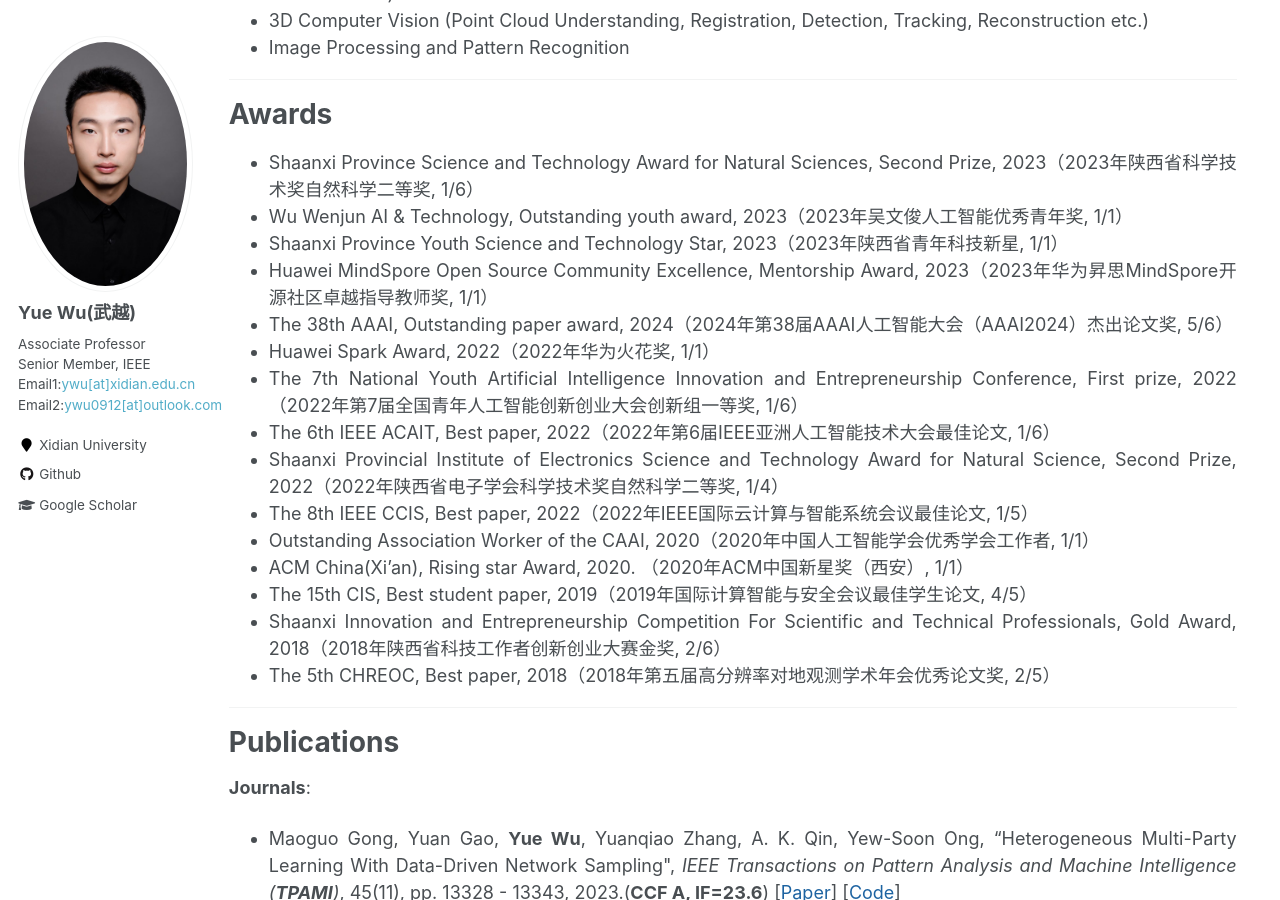
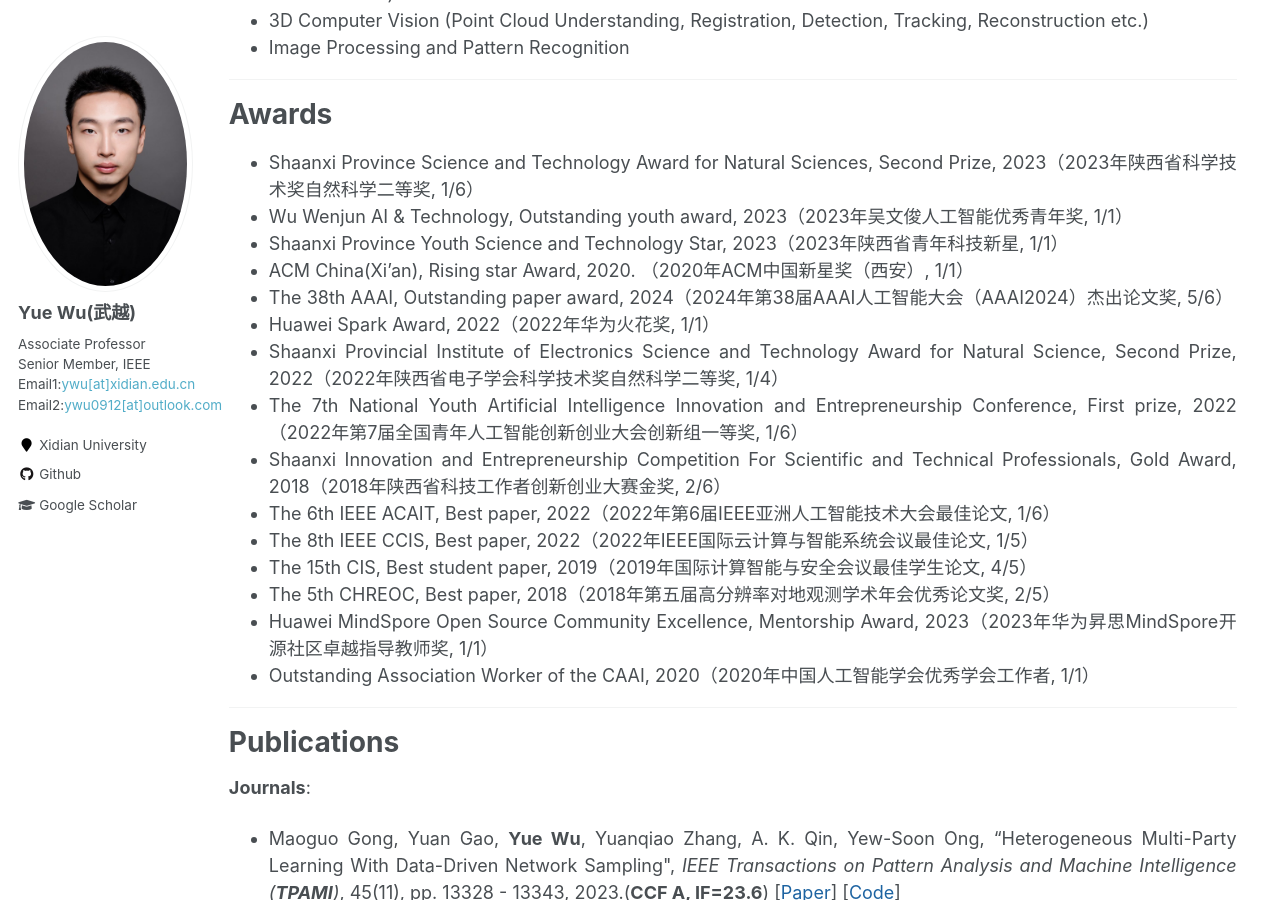
Before and after one commit to ywuchina/ywuchina.github.io, a Jekyll site: the page built from _pages/home.md, in a window 1280 px wide and 900 px high, scrolled down 1957 px. Built offline with Jekyll 4.4.1, drawn with Linux system fonts in a browser that asks for light colours.

```diff
--- a/_pages/home.md
+++ b/_pages/home.md
@@ -47,19 +47,18 @@ Since 2007, he has pursued his bachelor's and Ph.D. at Xidian University. After
 - Shaanxi Province Science and Technology Award for Natural Sciences, Second Prize, 2023（2023年陕西省科学技术奖自然科学二等奖, 1/6）
 - Wu Wenjun AI & Technology, Outstanding youth award, 2023（2023年吴文俊人工智能优秀青年奖, 1/1）
 - Shaanxi Province Youth Science and Technology Star, 2023（2023年陕西省青年科技新星, 1/1）
-- Huawei MindSpore Open Source Community Excellence, Mentorship Award, 2023（2023年华为昇思MindSpore开源社区卓越指导教师奖, 1/1）
+- ACM China(Xi'an), Rising star Award, 2020. （2020年ACM中国新星奖（西安）, 1/1）
 - The 38th AAAI, Outstanding paper award, 2024（2024年第38届AAAI人工智能大会（AAAI2024）杰出论文奖, 5/6）
 - Huawei Spark Award, 2022（2022年华为火花奖, 1/1）
+- Shaanxi Provincial Institute of Electronics Science and Technology Award for Natural Science, Second Prize, 2022（2022年陕西省电子学会科学技术奖自然科学二等奖, 1/4）
 - The 7th National Youth Artificial Intelligence Innovation and Entrepreneurship Conference, First prize, 2022（2022年第7届全国青年人工智能创新创业大会创新组一等奖, 1/6）
+- Shaanxi Innovation and Entrepreneurship Competition For Scientific and Technical Professionals, Gold Award, 2018（2018年陕西省科技工作者创新创业大赛金奖, 2/6）
 - The 6th IEEE ACAIT, Best paper, 2022（2022年第6届IEEE亚洲人工智能技术大会最佳论文, 1/6）
-- Shaanxi Provincial Institute of Electronics Science and Technology Award for Natural Science, Second Prize, 2022（2022年陕西省电子学会科学技术奖自然科学二等奖, 1/4）
 - The 8th IEEE CCIS, Best paper, 2022（2022年IEEE国际云计算与智能系统会议最佳论文, 1/5）
+- The 15th CIS, Best student paper, 2019（2019年国际计算智能与安全会议最佳学生论文, 4/5）
+- The 5th CHREOC, Best paper, 2018（2018年第五届高分辨率对地观测学术年会优秀论文奖, 2/5）
+- Huawei MindSpore Open Source Community Excellence, Mentorship Award, 2023（2023年华为昇思MindSpore开源社区卓越指导教师奖, 1/1）
 - Outstanding Association Worker of the CAAI, 2020（2020年中国人工智能学会优秀学会工作者, 1/1）
-- ACM China(Xi'an), Rising star Award, 2020. （2020年ACM中国新星奖（西安）, 1/1）
-- The 15th CIS, Best student paper, 2019（2019年国际计算智能与安全会议最佳学生论文, 4/5）
-- Shaanxi Innovation and Entrepreneurship Competition For Scientific and Technical Professionals, Gold Award, 2018（2018年陕西省科技工作者创新创业大赛金奖, 2/6）
-- The 5th CHREOC, Best paper, 2018（2018年第五届高分辨率对地观测学术年会优秀论文奖, 2/5）
-
 <hr>
 
 {% include paper.html %}
```
